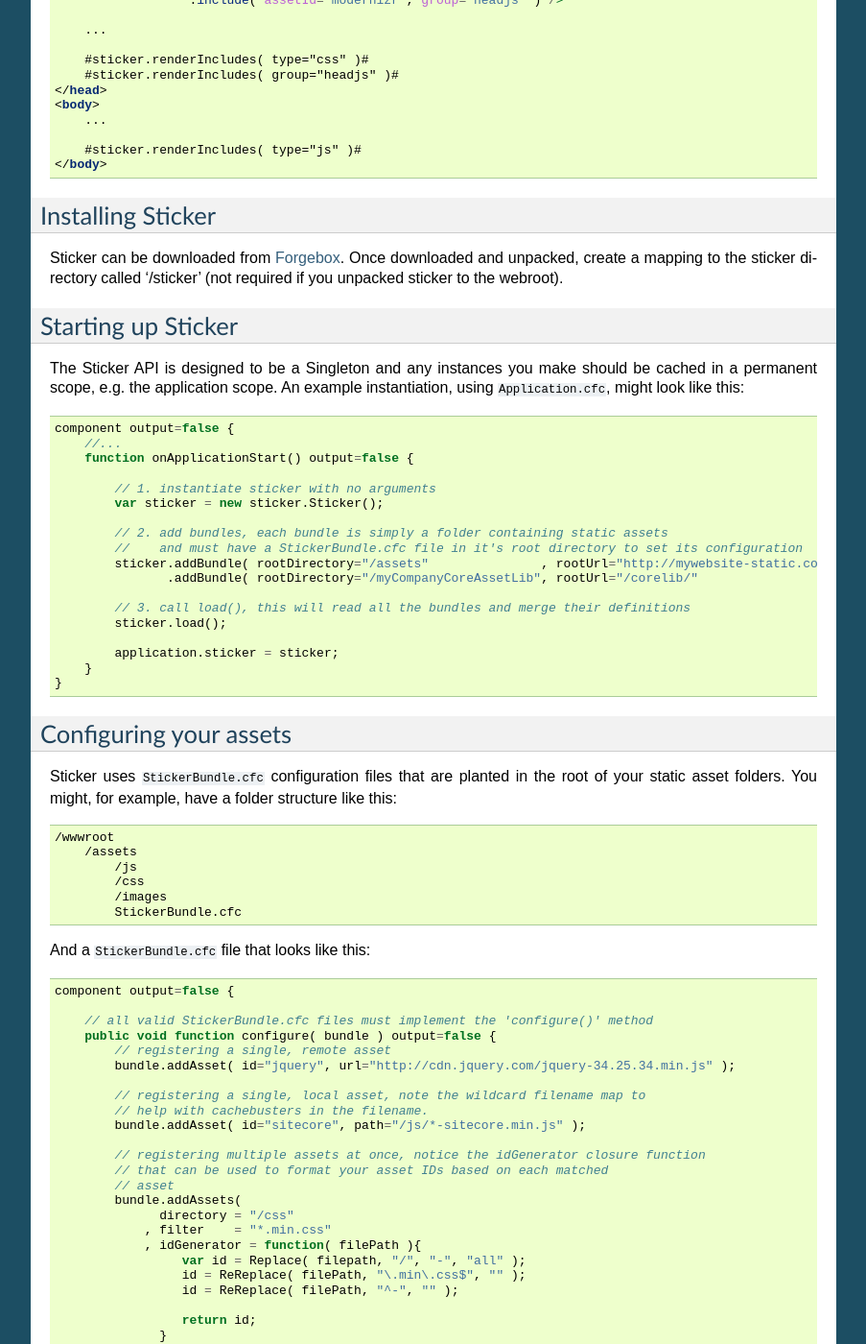
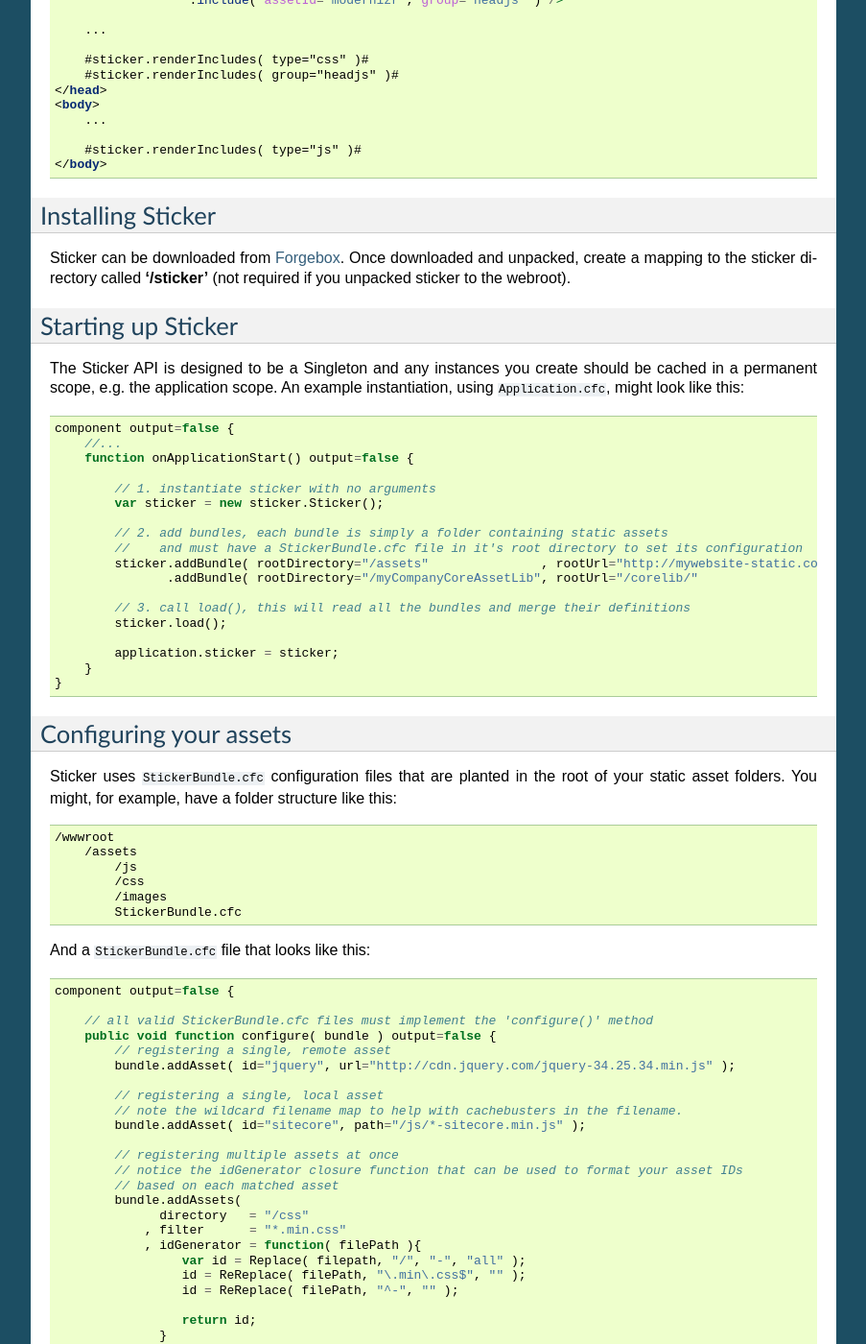
Before and after one commit to pixl8/sticker, a Sphinx documentation site: the page built from docs/source/index.rst, in a window 1280 px wide and 1400 px high, scrolled down 522 px. Shown: the whole window at 96% size, without its empty margins (198-1101 px from the left). Built offline with Sphinx 7.4.7, drawn with Linux system fonts in a browser that asks for light colours; pages that are not in the unit, such as notebooks, are missing from menus; some of the changed text lies outside the part shown.

Commit message:
Updated index.rst
First pass review (with updates) of the Sticker documentation

```diff
--- a/docs/source/index.rst
+++ b/docs/source/index.rst
@@ -48,12 +48,13 @@ A typical layout template that uses Sticker might look like this:
 Installing Sticker
 ==================
 
-Sticker can be downloaded from Forgebox_. Once downloaded and unpacked, create a mapping to the sticker directory called '/sticker' (not required if you unpacked sticker to the webroot).
+Sticker can be downloaded from Forgebox_.
+Once downloaded and unpacked, create a mapping to the sticker directory called **'/sticker'** (not required if you unpacked sticker to the webroot).
 
 Starting up Sticker
 ===================
 
-The Sticker API is designed to be a Singleton and any instances you make should be cached in a permanent scope, e.g. the application scope. An example instantiation, using :code:`Application.cfc`, might look like this:
+The Sticker API is designed to be a Singleton and any instances you create should be cached in a permanent scope, e.g. the application scope. An example instantiation, using :code:`Application.cfc`, might look like this:
 
 .. code-block:: js
 
@@ -101,16 +102,16 @@ And a :code:`StickerBundle.cfc` file that looks like this:
             // registering a single, remote asset
             bundle.addAsset( id="jquery", url="http://cdn.jquery.com/jquery-34.25.34.min.js" );
 
-            // registering a single, local asset, note the wildcard filename map to
-            // help with cachebusters in the filename.
+            // registering a single, local asset
+            // note the wildcard filename map to help with cachebusters in the filename.
             bundle.addAsset( id="sitecore", path="/js/*-sitecore.min.js" );
 
-            // registering multiple assets at once, notice the idGenerator closure function
-            // that can be used to format your asset IDs based on each matched
-            // asset
+            // registering multiple assets at once
+            // notice the idGenerator closure function that can be used to format your asset IDs
+            // based on each matched asset
             bundle.addAssets(
-                  directory = "/css"
-                , filter    = "*.min.css"
+                  directory   = "/css"
+                , filter      = "*.min.css"
                 , idGenerator = function( filePath ){
                      var id = Replace( filepath, "/", "-", "all" );
                      id = ReReplace( filePath, "\.min\.css$", "" );
```
Also changed, not shown: other parts of docs/source/index.rst (+22 -4 lines).
